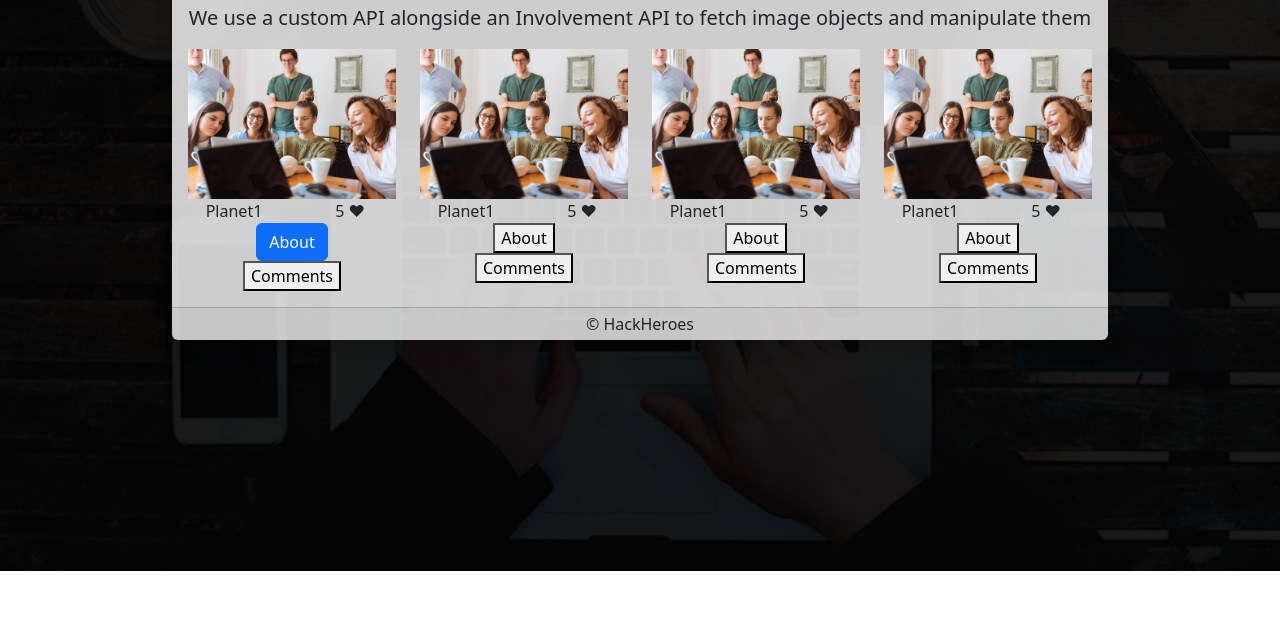
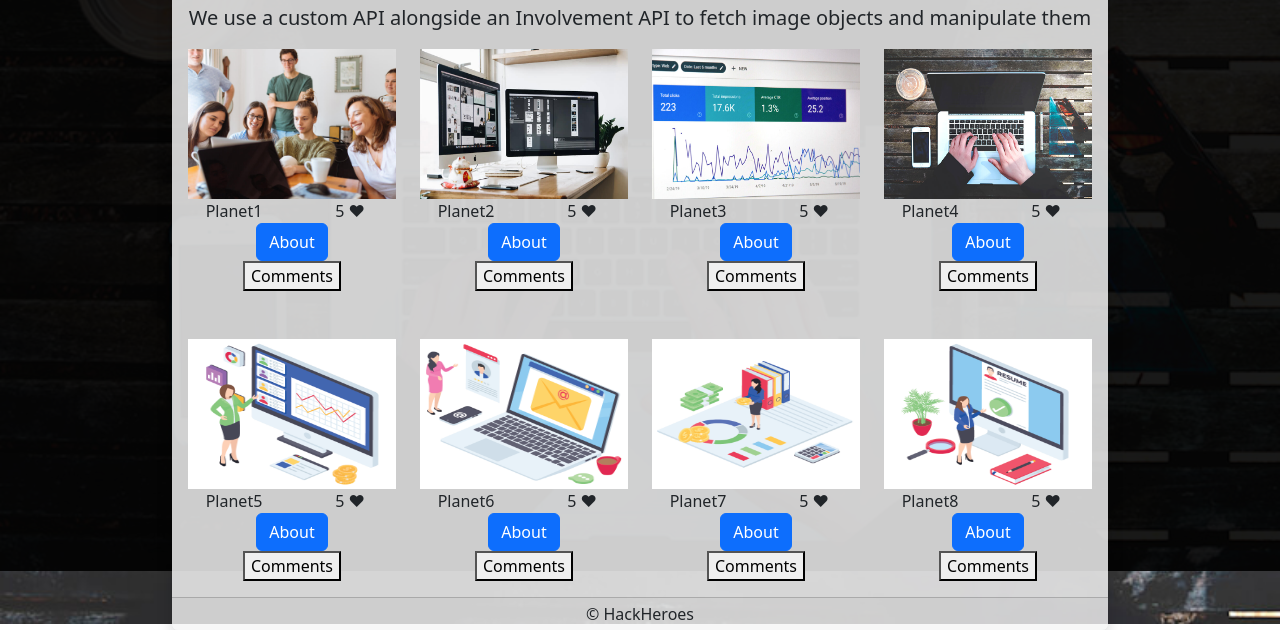
Before and after one commit to KharlAbban/hackheroesCode, a plain HTML site: page index.html in a window 1280 px wide. Shown: the part 229-859 px from the top of the page. Before the commit the page ends 800 px from the top, so only its background shows below. Drawn offline with Linux system fonts and the light colour scheme.

Commit message:
Added another row to HTML file and modified JS to fetch modal title and image src and display inside selected modal

```diff
--- a/index.html
+++ b/index.html
@@ -35,6 +35,7 @@
           <h1 class="fw-light">API Usage</h1>
           <p class="lead">We use a custom API alongside an Involvement API to fetch image objects and manipulate them</p>
 
+          <!--First Row-->
           <div class="row">
             <div class="col-sm-6 col-md-4 col-lg-3">
               <div class="img-box">
@@ -54,36 +55,119 @@
             </div>
             <div class="col-sm-6 col-md-4 col-lg-3">
               <div class="img-box">
-                <img src="vendor/media/about.jpg" class="itemImg img-fluid w-100 h-100" alt="">
+                <img src="vendor/media/course-1.jpg" class="itemImg img-fluid w-100 h-100" alt="">
               </div>
               <div class="row">
-                <div class="w-50 itemName">Planet1</div>
+                <div class="w-50 itemName">Planet2</div>
                 <div class="w-50"><span class="numLikes">5</span> &heartsuit;</div>
               </div>
-              <button>About</button><br>
-              <button>Comments</button>
+              <a class="itemAbtBtn btn btn-primary" data-bs-toggle="modal" data-bs-target="#aboutModal">
+                About
+              </a>
+              <br>
+              <button type="button" class="itemCmtBtn" data-bs-toggle="modal" data-bs-target="#commentsModal">
+                Comments
+              </button>
             </div>
             <div class="col-md-4 col-lg-3 d-none d-md-block">
               <div class="img-box">
-                <img src="vendor/media/about.jpg" class="itemImg img-fluid w-100 h-100" alt="">
+                <img src="vendor/media/course-2.jpg" class="itemImg img-fluid w-100 h-100" alt="">
               </div>
               <div class="row">
-                <div class="w-50 itemName">Planet1</div>
+                <div class="w-50 itemName">Planet3</div>
                 <div class="w-50"><span class="numLikes">5</span> &heartsuit;</div>
               </div>
-              <button>About</button><br>
-              <button>Comments</button>
+              <a class="itemAbtBtn btn btn-primary" data-bs-toggle="modal" data-bs-target="#aboutModal">
+                About
+              </a>
+              <br>
+              <button type="button" class="itemCmtBtn" data-bs-toggle="modal" data-bs-target="#commentsModal">
+                Comments
+              </button>
             </div>
             <div class="col-lg-3 d-none d-lg-block">
               <div class="img-box">
-                <img src="vendor/media/about.jpg" class="itemImg img-fluid w-100 h-100" alt="">
+                <img src="vendor/media/course-3.jpg" class="itemImg img-fluid w-100 h-100" alt="">
               </div>
               <div class="row">
-                <div class="w-50 itemName">Planet1</div>
+                <div class="w-50 itemName">Planet4</div>
                 <div class="w-50"><span class="numLikes">5</span> &heartsuit;</div>
               </div>
-              <button>About</button><br>
-              <button>Comments</button>
+              <a class="itemAbtBtn btn btn-primary" data-bs-toggle="modal" data-bs-target="#aboutModal">
+                About
+              </a>
+              <br>
+              <button type="button" class="itemCmtBtn" data-bs-toggle="modal" data-bs-target="#commentsModal">
+                Comments
+              </button>
+            </div>
+          </div>
+
+          <!--Second Row-->
+          <div class="row mt-5">
+            <div class="col-sm-6 col-md-4 col-lg-3">
+              <div class="img-box">
+                <img src="vendor/media/course-details-tab-1.png" class="itemImg img-fluid w-100 h-100" alt="">
+              </div>
+              <div class="row">
+                <div class="w-50 itemName">Planet5</div>
+                <div class="w-50"><span class="numLikes">5</span> &heartsuit;</div>
+              </div>
+              <a class="itemAbtBtn btn btn-primary" data-bs-toggle="modal" data-bs-target="#aboutModal">
+                About
+              </a>
+              <br>
+              <button type="button" class="itemCmtBtn" data-bs-toggle="modal" data-bs-target="#commentsModal">
+                Comments
+              </button>
+            </div>
+            <div class="col-sm-6 col-md-4 col-lg-3">
+              <div class="img-box">
+                <img src="vendor/media/course-details-tab-2.png" class="itemImg img-fluid w-100 h-100" alt="">
+              </div>
+              <div class="row">
+                <div class="w-50 itemName">Planet6</div>
+                <div class="w-50"><span class="numLikes">5</span> &heartsuit;</div>
+              </div>
+              <a class="itemAbtBtn btn btn-primary" data-bs-toggle="modal" data-bs-target="#aboutModal">
+                About
+              </a>
+              <br>
+              <button type="button" class="itemCmtBtn" data-bs-toggle="modal" data-bs-target="#commentsModal">
+                Comments
+              </button>
+            </div>
+            <div class="col-md-4 col-lg-3 d-none d-md-block">
+              <div class="img-box">
+                <img src="vendor/media/course-details-tab-3.png" class="itemImg img-fluid w-100 h-100" alt="">
+              </div>
+              <div class="row">
+                <div class="w-50 itemName">Planet7</div>
+                <div class="w-50"><span class="numLikes">5</span> &heartsuit;</div>
+              </div>
+              <a class="itemAbtBtn btn btn-primary" data-bs-toggle="modal" data-bs-target="#aboutModal">
+                About
+              </a>
+              <br>
+              <button type="button" class="itemCmtBtn" data-bs-toggle="modal" data-bs-target="#commentsModal">
+                Comments
+              </button>
+            </div>
+            <div class="col-lg-3 d-none d-lg-block">
+              <div class="img-box">
+                <img src="vendor/media/course-details-tab-4.png" class="itemImg img-fluid w-100 h-100" alt="">
+              </div>
+              <div class="row">
+                <div class="w-50 itemName">Planet8</div>
+                <div class="w-50"><span class="numLikes">5</span> &heartsuit;</div>
+              </div>
+              <a class="itemAbtBtn btn btn-primary" data-bs-toggle="modal" data-bs-target="#aboutModal">
+                About
+              </a>
+              <br>
+              <button type="button" class="itemCmtBtn" data-bs-toggle="modal" data-bs-target="#commentsModal">
+                Comments
+              </button>
             </div>
           </div>
 
@@ -106,7 +190,19 @@
                     <button type="button" class="btn-close" data-bs-dismiss="modal"></button>
                   </div>
                   <div class="modal-body">
-                    Lorem ipsum dolor sit amet, consectetur adipisicing elit. Quasi saepe commodi, ut autem eveniet iusto ab ipsum, rerum eligendi sed aperiam fuga distinctio ullam itaque.
+                    <div class="container">
+                      <div class="show_img mb-3">
+                        <img src="vendor/media/course-1.jpg" class="img-fluid modalImg" alt="" srcset="">
+                      </div>
+                      <div class="row">
+                        <div class="col">Fuel: Titanium</div>
+                        <div class="col">Length: 100,000</div>
+                      </div>
+                      <div class="row">
+                        <div class="col">Weight: 4CO</div>
+                        <div class="col">Power: 100,000,000</div>
+                      </div>
+                    </div>
                   </div>
                   <div class="modal-footer">
                     <button type="button" class="btn btn-secondary" data-bs-dismiss="modal">Close</button>
@@ -124,7 +220,22 @@
                     <button type="button" class="btn-close" data-bs-dismiss="modal"></button>
                   </div>
                   <div class="modal-body">
-                    Lorem ipsum dolor sit amet, consectetur adipisicing elit. Quasi saepe commodi, ut autem eveniet iusto ab ipsum, rerum eligendi sed aperiam fuga distinctio ullam itaque.
+                    <div class="container">
+                      <div class="show_img mb-3">
+                        <img src="vendor/media/course-1.jpg" class="img-fluid modalImg" alt="" srcset="">
+                      </div>
+                      <div class="row">
+                        <div class="col">Fuel: Titanium</div>
+                        <div class="col">Length: 100,000</div>
+                      </div>
+                      <div class="row">
+                        <div class="col">Weight: 4CO</div>
+                        <div class="col">Power: 100,000,000</div>
+                      </div>
+                      <div id="comments_section mt-3">
+                        <header class="">Comments <span id="numCmts">3</span></header>
+                      </div>
+                    </div>
                   </div>
                   <div class="modal-footer">
                     <button type="button" class="btn btn-secondary" data-bs-dismiss="modal">Close</button>
--- a/index.js
+++ b/index.js
@@ -27,14 +27,19 @@ function retrieveSpecs (element) {
   var elementTarget = element.dataset.bsTarget;
   var elementParent = element.parentElement;
   var elementSiblingRow = elementParent.querySelector(".row");
+  var elementImg = elementParent.querySelector(".itemImg");
+  var ImgRef = elementImg.src;
   var getItemName = elementSiblingRow.querySelector(".itemName").textContent;
   var getItemLikes = elementSiblingRow.querySelector(".numLikes").textContent;
   console.log(elementTarget);
-  repModalTitle(elementTarget, element.textContent);
+  repModalTitle(elementTarget, getItemName, ImgRef);
 }
 
-//Function to replace modal title
-function repModalTitle(target, displayText) {
+//Function to replace modal title and image
+function repModalTitle(target, displayText, imgSrc) {
   var targetModal =document.querySelector(target);
-  targetModal.querySelector(".modal-title").textContent = displayText;
+  var title = targetModal.querySelector(".modal-title");
+  (target == "#aboutModal") ? (title.textContent = "About " + displayText) : (console.log("False"));
+  targetModal.querySelector(".modalImg").src = imgSrc;
+  //targetModal.querySelector(".modal-title").textContent = displayText;  === Redundant
 }
```
Also changed, not shown: index.css (line endings or trailing spaces).
